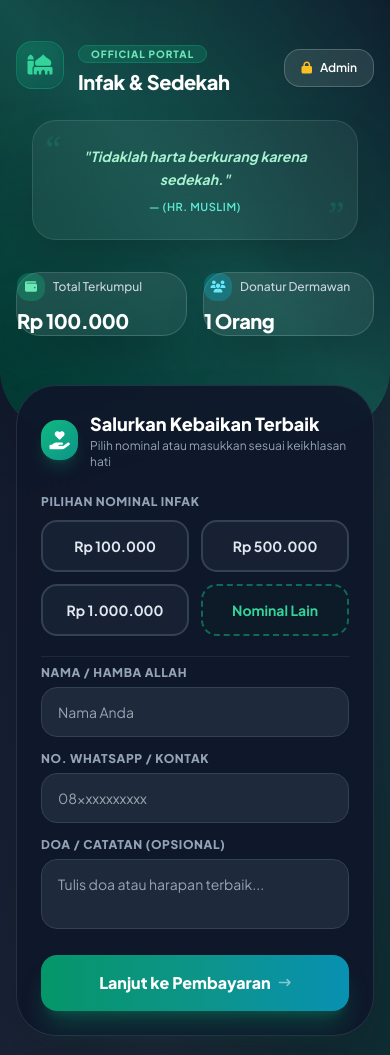
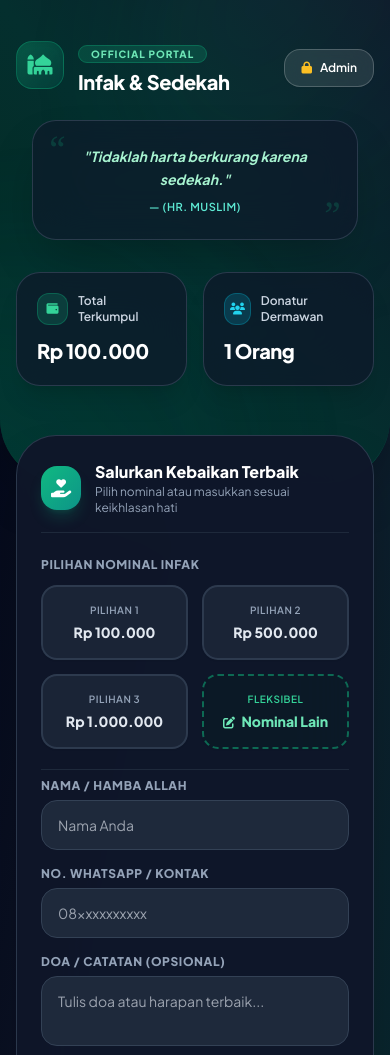
Before and after one commit to vektorzero0-dev/infaq-online, a plain HTML site: page index.html in a window 390 px wide. Shown: the top 1055 px of the page. Drawn offline with nearby package versions, Linux system fonts and the light colour scheme.

Commit message:
Update index.html

```diff
--- a/index.html
+++ b/index.html
@@ -20,15 +20,13 @@
         .animate-pulse-glow { animation: pulse-glow 6s ease-in-out infinite; }
         .fade-in { animation: fadeIn 0.4s cubic-bezier(0.16, 1, 0.3, 1) forwards; }
         @keyframes fadeIn { from { opacity: 0; transform: scale(0.96) translateY(8px); } to { opacity: 1; transform: scale(1) translateY(0); } }
-        /* Smooth transition untuk teks berganti hadis */
         .hadis-fade { transition: opacity 0.6s ease-in-out; }
     </style>
 </head>
-<body class="bg-gradient-to-br from-slate-900 via-slate-800 to-teal-950 text-slate-100 min-h-screen flex flex-col justify-between selection:bg-emerald-500 selection:text-white">
+<body class="bg-gradient-to-br from-slate-950 via-slate-900 to-teal-950 text-slate-100 min-h-screen flex flex-col justify-between selection:bg-emerald-500 selection:text-white">
 
     <!-- HEADER / HERO SECTION -->
-    <header class="bg-gradient-to-tr from-emerald-950 via-teal-900 to-slate-900 text-white pt-10 pb-24 px-4 rounded-b-[4rem] shadow-2xl relative overflow-hidden border-b border-emerald-500/20">
-        <!-- Efek Cahaya Gradasi Mewah -->
+    <header class="bg-gradient-to-tr from-emerald-950 via-teal-950 to-slate-900 text-white pt-10 pb-24 px-4 rounded-b-[4rem] shadow-2xl relative overflow-hidden border-b border-emerald-500/20">
         <div class="absolute -top-32 -right-32 w-96 h-96 bg-gradient-to-br from-emerald-500/20 to-teal-500/0 rounded-full blur-3xl animate-pulse-glow pointer-events-none"></div>
         <div class="absolute -bottom-32 -left-32 w-96 h-96 bg-gradient-to-tr from-cyan-500/20 to-emerald-500/0 rounded-full blur-3xl animate-pulse-glow pointer-events-none" style="animation-delay: 3s;"></div>
 
@@ -47,10 +45,10 @@
             </button>
         </div>
 
-        <!-- MOTIVASI BESAR DARI HADIS (BERGANTI-GANTI OTOMATIS) -->
+        <!-- KARTU MOTIVASI HADIS -->
         <div class="max-w-xl mx-auto mb-8 px-4 text-center relative z-10">
-            <div class="bg-white/5 backdrop-blur-xl border border-white/10 p-6 rounded-3xl shadow-2xl relative overflow-hidden">
-                <div class="absolute top-2 left-3 text-emerald-500/20 text-4xl font-serif">“</div>
+            <div class="bg-slate-900/60 backdrop-blur-xl border border-slate-700/80 p-6 rounded-3xl shadow-2xl relative overflow-hidden">
+                <div class="absolute top-2 left-4 text-emerald-500/20 text-4xl font-serif">“</div>
                 <div id="containerHadis" class="hadis-fade opacity-100 space-y-2">
                     <p id="teksHadis" class="text-sm md:text-base font-bold text-emerald-200 leading-relaxed italic">
                         "Tidaklah harta berkurang karena sedekah."
@@ -59,30 +57,30 @@
                         — (HR. Muslim)
                     </span>
                 </div>
-                <div class="absolute bottom-1 right-3 text-emerald-500/20 text-4xl font-serif">”</div>
+                <div class="absolute bottom-1 right-4 text-emerald-500/20 text-4xl font-serif">”</div>
             </div>
         </div>
 
-        <!-- STATISTIK KARTU -->
+        <!-- KARTU STATISTIK ATAS (RAPI & SIMETRIS) -->
         <div class="max-w-xl mx-auto grid grid-cols-2 gap-4 relative z-10">
-            <div class="bg-gradient-to-br from-white/10 to-white/5 backdrop-blur-xl p-4.5 rounded-3xl border border-white/15 shadow-2xl transition-all duration-300 hover:scale-[1.02]">
-                <div class="flex items-center space-x-2 mb-1.5">
-                    <div class="w-7 h-7 rounded-xl bg-emerald-500/30 flex items-center justify-center text-emerald-300 text-xs">
+            <div class="bg-slate-900/70 backdrop-blur-xl p-5 rounded-3xl border border-slate-700/80 shadow-xl transition-all duration-300 hover:border-emerald-500/50 flex flex-col justify-between">
+                <div class="flex items-center space-x-2.5 mb-2">
+                    <div class="w-8 h-8 rounded-xl bg-emerald-500/20 text-emerald-400 flex items-center justify-center text-xs border border-emerald-500/30">
                         <i class="fa-solid fa-wallet"></i>
                     </div>
-                    <p class="text-xs text-slate-300 font-medium">Total Terkumpul</p>
+                    <p class="text-xs text-slate-300 font-semibold">Total Terkumpul</p>
                 </div>
-                <h2 id="totalDanaPublik" class="text-xl md:text-2xl font-extrabold tracking-tight text-white">Rp 0</h2>
+                <h2 id="totalDanaPublik" class="text-xl md:text-2xl font-extrabold tracking-tight text-white mt-1">Rp 0</h2>
             </div>
 
-            <div class="bg-gradient-to-br from-white/10 to-white/5 backdrop-blur-xl p-4.5 rounded-3xl border border-white/15 shadow-2xl transition-all duration-300 hover:scale-[1.02]">
-                <div class="flex items-center space-x-2 mb-1.5">
-                    <div class="w-7 h-7 rounded-xl bg-cyan-500/30 flex items-center justify-center text-cyan-300 text-xs">
+            <div class="bg-slate-900/70 backdrop-blur-xl p-5 rounded-3xl border border-slate-700/80 shadow-xl transition-all duration-300 hover:border-cyan-500/50 flex flex-col justify-between">
+                <div class="flex items-center space-x-2.5 mb-2">
+                    <div class="w-8 h-8 rounded-xl bg-cyan-500/20 text-cyan-400 flex items-center justify-center text-xs border border-cyan-500/30">
                         <i class="fa-solid fa-users"></i>
                     </div>
-                    <p class="text-xs text-slate-300 font-medium">Donatur Dermawan</p>
+                    <p class="text-xs text-slate-300 font-semibold">Donatur Dermawan</p>
                 </div>
-                <h2 id="totalDonaturPublik" class="text-xl md:text-2xl font-extrabold tracking-tight text-white">0 Orang</h2>
+                <h2 id="totalDonaturPublik" class="text-xl md:text-2xl font-extrabold tracking-tight text-white mt-1">0 Orang</h2>
             </div>
         </div>
     </header>
@@ -90,26 +88,43 @@
     <!-- KONTEN UTAMA -->
     <main class="max-w-xl mx-auto px-4 -mt-12 flex-grow w-full space-y-6 pb-12 relative z-20">
 
-        <!-- FORMULIR INFAK -->
-        <div class="bg-slate-900/90 backdrop-blur-2xl rounded-[2.5rem] p-6 md:p-8 shadow-2xl border border-slate-700/60 text-slate-100">
-            <div class="flex items-center space-x-3 mb-6">
-                <div class="w-10 h-10 rounded-2xl bg-gradient-to-br from-emerald-500 to-teal-600 text-white flex items-center justify-center shadow-lg shadow-emerald-500/20">
+        <!-- KARTU FORMULIR INFAK -->
+        <div class="bg-slate-900/95 backdrop-blur-2xl rounded-[2.5rem] p-6 md:p-8 shadow-2xl border border-slate-700/80 text-slate-100">
+            <div class="flex items-center space-x-3.5 mb-6 pb-4 border-b border-slate-800">
+                <div class="w-11 h-11 rounded-2xl bg-gradient-to-br from-emerald-500 to-teal-600 text-white flex items-center justify-center shadow-lg shadow-emerald-500/20">
                     <i class="fa-solid fa-hand-holding-heart text-lg"></i>
                 </div>
                 <div>
-                    <h3 class="font-extrabold text-white text-lg">Salurkan Kebaikan Terbaik</h3>
+                    <h3 class="font-extrabold text-white text-base md:text-lg">Salurkan Kebaikan Terbaik</h3>
                     <p class="text-xs text-slate-400">Pilih nominal atau masukkan sesuai keikhlasan hati</p>
                 </div>
             </div>
 
             <form id="infakForm" onsubmit="prosesInfak(event)" class="space-y-5">
                 <div>
-                    <label class="block text-xs font-extrabold uppercase tracking-wider text-slate-400 mb-2.5">Pilihan Nominal Infak</label>
-                    <div class="grid grid-cols-2 gap-3 mb-3">
-                        <button type="button" onclick="pilihNominal(100000, this)" class="btn-nom border-2 border-slate-700 bg-slate-800/60 rounded-2xl py-3.5 font-bold text-sm text-slate-200 hover:border-emerald-500 hover:bg-emerald-950/40 transition-all duration-300">Rp 100.000</button>
-                        <button type="button" onclick="pilihNominal(500000, this)" class="btn-nom border-2 border-slate-700 bg-slate-800/60 rounded-2xl py-3.5 font-bold text-sm text-slate-200 hover:border-emerald-500 hover:bg-emerald-950/40 transition-all duration-300">Rp 500.000</button>
-                        <button type="button" onclick="pilihNominal(1000000, this)" class="btn-nom border-2 border-slate-700 bg-slate-800/60 rounded-2xl py-3.5 font-bold text-sm text-slate-200 hover:border-emerald-500 hover:bg-emerald-950/40 transition-all duration-300">Rp 1.000.000</button>
-                        <button type="button" onclick="pilihCustom(this)" class="btn-nom border-2 border-dashed border-emerald-500/50 bg-emerald-950/20 rounded-2xl py-3.5 font-bold text-sm text-emerald-400 hover:bg-emerald-900/40 transition-all duration-300">Nominal Lain</button>
+                    <label class="block text-xs font-extrabold uppercase tracking-wider text-slate-400 mb-3">Pilihan Nominal Infak</label>
+
+                    <!-- KARTU NOMINAL GRID 4 KOTAK YANG SANGAT RAPI -->
+                    <div class="grid grid-cols-2 gap-3.5 mb-3">
+                        <button type="button" onclick="pilihNominal(100000, this)" class="btn-nom border-2 border-slate-700/80 bg-slate-800/80 rounded-2xl p-4 flex flex-col items-center justify-center text-center hover:border-emerald-500 hover:bg-emerald-950/30 transition-all duration-300 group shadow-sm">
+                            <span class="text-[10px] text-slate-400 font-semibold uppercase tracking-wider mb-1 group-hover:text-emerald-400 transition">Pilihan 1</span>
+                            <span class="text-sm md:text-base font-extrabold text-slate-200">Rp 100.000</span>
+                        </button>
+
+                        <button type="button" onclick="pilihNominal(500000, this)" class="btn-nom border-2 border-slate-700/80 bg-slate-800/80 rounded-2xl p-4 flex flex-col items-center justify-center text-center hover:border-emerald-500 hover:bg-emerald-950/30 transition-all duration-300 group shadow-sm">
+                            <span class="text-[10px] text-slate-400 font-semibold uppercase tracking-wider mb-1 group-hover:text-emerald-400 transition">Pilihan 2</span>
+                            <span class="text-sm md:text-base font-extrabold text-slate-200">Rp 500.000</span>
+                        </button>
+
+                        <button type="button" onclick="pilihNominal(1000000, this)" class="btn-nom border-2 border-slate-700/80 bg-slate-800/80 rounded-2xl p-4 flex flex-col items-center justify-center text-center hover:border-emerald-500 hover:bg-emerald-950/30 transition-all duration-300 group shadow-sm">
+                            <span class="text-[10px] text-slate-400 font-semibold uppercase tracking-wider mb-1 group-hover:text-emerald-400 transition">Pilihan 3</span>
+                            <span class="text-sm md:text-base font-extrabold text-slate-200">Rp 1.000.000</span>
+                        </button>
+
+                        <button type="button" onclick="pilihCustom(this)" class="btn-nom border-2 border-dashed border-emerald-500/50 bg-emerald-950/20 rounded-2xl p-4 flex flex-col items-center justify-center text-center hover:bg-emerald-900/30 transition-all duration-300 group shadow-sm">
+                            <span class="text-[10px] text-emerald-400 font-semibold uppercase tracking-wider mb-1">Fleksibel</span>
+                            <span class="text-sm md:text-base font-extrabold text-emerald-300"><i class="fa-solid fa-pen-to-square mr-1 text-xs"></i> Nominal Lain</span>
+                        </button>
                     </div>
 
                     <div id="boxCustom" class="hidden mt-3 fade-in">
@@ -120,7 +135,7 @@
                     </div>
                 </div>
 
-                <div class="space-y-3.5 pt-2 border-t border-slate-800">
+                <div class="space-y-4 pt-2 border-t border-slate-800">
                     <div>
                         <label class="block text-xs font-extrabold uppercase tracking-wider text-slate-400 mb-1.5">Nama / Hamba Allah</label>
                         <input type="text" id="namaDonatur" required placeholder="Nama Anda" class="w-full px-4 py-3.5 border border-slate-700 rounded-2xl text-sm outline-none focus:ring-2 focus:ring-emerald-500 bg-slate-800 text-white transition-all">
@@ -142,9 +157,9 @@
             </form>
         </div>
 
-        <!-- GRAFIK -->
-        <div class="bg-slate-900/90 backdrop-blur-2xl rounded-[2.5rem] p-6 md:p-8 shadow-2xl border border-slate-700/60 text-slate-100">
-            <div class="flex items-center justify-between mb-4">
+        <!-- KARTU GRAFIK -->
+        <div class="bg-slate-900/95 backdrop-blur-2xl rounded-[2.5rem] p-6 md:p-8 shadow-2xl border border-slate-700/80 text-slate-100">
+            <div class="flex items-center justify-between mb-5 pb-3 border-b border-slate-800">
                 <div class="flex items-center space-x-3">
                     <div class="w-9 h-9 rounded-2xl bg-gradient-to-br from-teal-500 to-cyan-600 text-white flex items-center justify-center text-sm shadow-md">
                         <i class="fa-solid fa-chart-line"></i>
@@ -158,22 +173,22 @@
             </div>
         </div>
 
-        <!-- DAFTAR DONATUR -->
-        <div class="bg-slate-900/90 backdrop-blur-2xl rounded-[2.5rem] p-6 md:p-8 shadow-2xl border border-slate-700/60 text-slate-100">
-            <div class="flex items-center space-x-3 mb-4">
+        <!-- KARTU DAFTAR DONATUR -->
+        <div class="bg-slate-900/95 backdrop-blur-2xl rounded-[2.5rem] p-6 md:p-8 shadow-2xl border border-slate-700/80 text-slate-100">
+            <div class="flex items-center space-x-3 mb-5 pb-3 border-b border-slate-800">
                 <div class="w-9 h-9 rounded-2xl bg-gradient-to-br from-amber-500 to-orange-600 text-white flex items-center justify-center text-sm shadow-md">
                     <i class="fa-solid fa-list-check"></i>
                 </div>
                 <h3 class="font-extrabold text-white text-base">Daftar Donatur Terverifikasi</h3>
             </div>
-            <div id="listDonaturPublik" class="space-y-3 divide-y divide-slate-800"></div>
+            <div id="listDonaturPublik" class="space-y-3 divide-y divide-slate-800/80"></div>
         </div>
     </main>
 
     <!-- MODAL PEMBAYARAN -->
     <div id="modalBayar" class="fixed inset-0 bg-slate-950/80 backdrop-blur-md z-50 hidden flex items-center justify-center p-4">
         <div class="bg-slate-900 border border-slate-700 rounded-[2.5rem] p-6 md:p-8 max-w-md w-full shadow-2xl space-y-4 fade-in max-h-[90vh] overflow-y-auto text-slate-100">
-            <div class="text-center">
+            <div class="text-center pb-2 border-b border-slate-800">
                 <span class="bg-emerald-950 text-emerald-400 border border-emerald-800 text-xs font-extrabold px-4 py-1.5 rounded-full shadow-sm" id="labelNominalModal">Rp 0</span>
                 <h3 class="text-xl font-extrabold text-white mt-3">Pilih Metode Pembayaran</h3>
                 <p class="text-xs text-slate-400 mt-0.5">Silakan pilih salah satu metode di bawah ini</p>
@@ -300,7 +315,7 @@
                 <button onclick="resetSemuaData()" class="text-red-400 text-xs font-bold hover:underline flex items-center gap-1">
                     <i class="fa-solid fa-trash"></i> Reset Semua Data
                 </button>
-                <span class="text-[11px] text-slate-500">Portal Infak Pro v4.0</span>
+                <span class="text-[11px] text-slate-500">Portal Infak Pro v4.3</span>
             </div>
         </div>
     </div>
@@ -312,7 +327,6 @@
 
     <!-- SCRIPT -->
     <script>
-        // KUMPULAN HADIS MOTIVASI BERGANTI-GANTI
         const daftarHadis = [
             { teks: "“Tidaklah harta berkurang karena sedekah. Dan hamba yang pemaaf, Allah pasti akan tambahkan kemuliaan baginya.”", sumber: "HR. Muslim" },
             { teks: "“Bentengilah hartamu dengan zakat, obatilah orang-orang sakit di antara kalian dengan sedekah, dan sambutlah gelombang cobaan dengan doa.”", sumber: "HR. Thabrani" },
@@ -332,7 +346,6 @@
                 container.style.opacity = 1;
             }, 500);
         }
-        // Ganti hadis otomatis setiap 6 detik
         setInterval(gantiHadis, 6000);
 
         let nominalTerpilih = 0;
@@ -349,23 +362,37 @@
 
         function resetTombolNominal() {
             document.querySelectorAll('.btn-nom').forEach(btn => {
-                btn.classList.remove('border-emerald-500', 'bg-gradient-to-r', 'from-emerald-600', 'to-teal-600', 'text-white', 'shadow-md');
-                if(!btn.classList.contains('border-dashed')) btn.classList.add('border-slate-700', 'text-slate-200', 'bg-slate-800/60');
+                btn.classList.remove('border-emerald-500', 'bg-gradient-to-r', 'from-emerald-600', 'to-teal-600', 'shadow-md');
+                if(btn.querySelector('.fa-pen-to-square')) {
+                    btn.classList.add('border-emerald-500/50', 'bg-emerald-950/20');
+                    btn.querySelectorAll('span')[0].className = "text-[10px] text-emerald-400 font-semibold uppercase tracking-wider mb-1";
+                    btn.querySelectorAll('span')[1].className = "text-sm md:text-base font-extrabold text-emerald-300";
+                } else {
+                    btn.classList.add('border-slate-700/80', 'bg-slate-800/80');
+                    btn.querySelectorAll('span')[0].className = "text-[10px] text-slate-400 font-semibold uppercase tracking-wider mb-1 group-hover:text-emerald-400 transition";
+                    btn.querySelectorAll('span')[1].className = "text-sm md:text-base font-extrabold text-slate-200";
+                }
             });
         }
 
         function pilihNominal(nilai, el) {
             resetTombolNominal();
-            el.classList.remove('border-slate-700', 'text-slate-200', 'bg-slate-800/60');
-            el.classList.add('border-emerald-500', 'bg-gradient-to-r', 'from-emerald-600', 'to-teal-600', 'text-white', 'shadow-md');
+            el.classList.remove('border-slate-700/80', 'bg-slate-800/80');
+            el.classList.add('border-emerald-500', 'bg-gradient-to-r', 'from-emerald-600', 'to-teal-600', 'shadow-md');
+            el.querySelectorAll('span')[0].className = "text-[10px] text-emerald-100 font-semibold uppercase tracking-wider mb-1";
+            el.querySelectorAll('span')[1].className = "text-sm md:text-base font-extrabold text-white";
+
             nominalTerpilih = nilai;
             document.getElementById('boxCustom').classList.add('hidden');
         }
 
         function pilihCustom(el) {
             resetTombolNominal();
-            el.classList.remove('border-dashed', 'border-emerald-500/50', 'text-emerald-400', 'bg-emerald-950/20');
-            el.classList.add('border-emerald-500', 'bg-gradient-to-r', 'from-emerald-600', 'to-teal-600', 'text-white', 'shadow-md');
+            el.classList.remove('border-emerald-500/50', 'bg-emerald-950/20');
+            el.classList.add('border-emerald-500', 'bg-gradient-to-r', 'from-emerald-600', 'to-teal-600', 'shadow-md');
+            el.querySelectorAll('span')[0].className = "text-[10px] text-emerald-100 font-semibold uppercase tracking-wider mb-1";
+            el.querySelectorAll('span')[1].className = "text-sm md:text-base font-extrabold text-white";
+
             document.getElementById('boxCustom').classList.remove('hidden');
             document.getElementById('inputCustom').focus();
             nominalTerpilih = 0;
```
